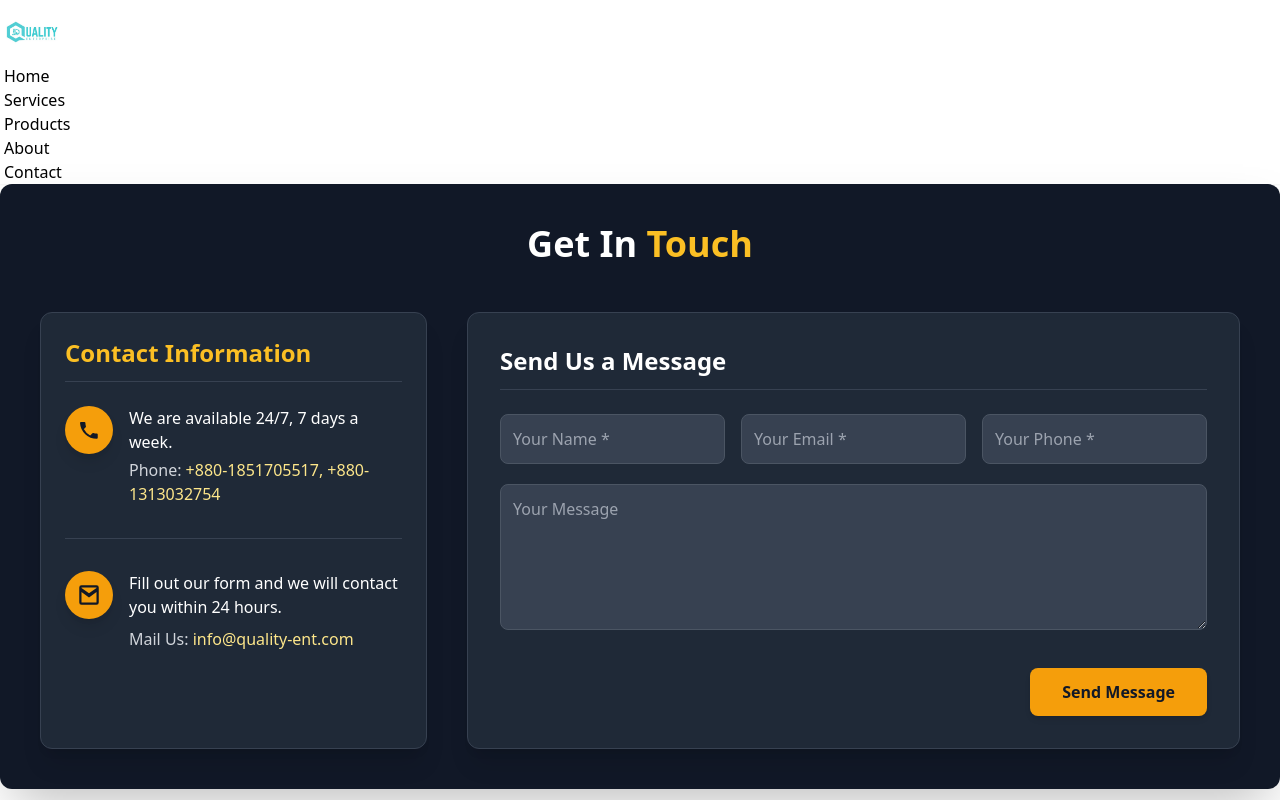
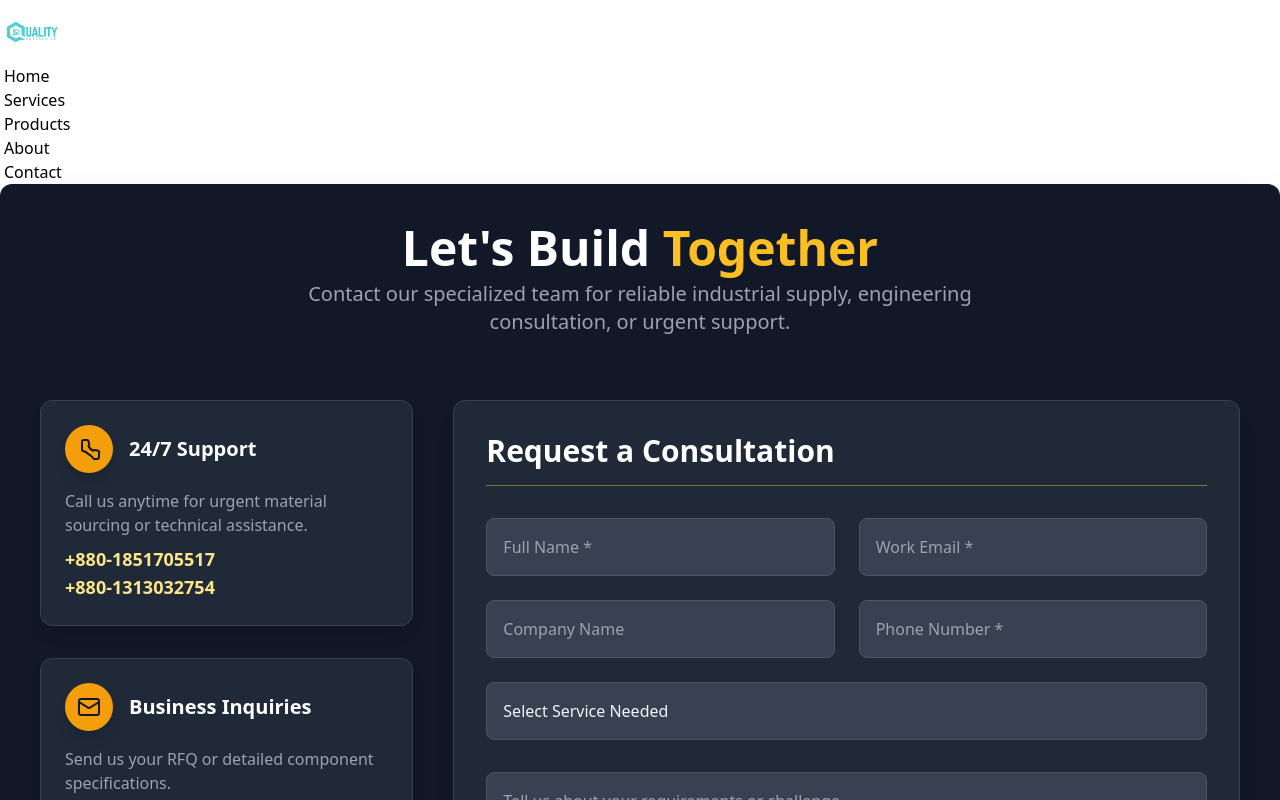
Before and after one commit to Mahin01/Quality_Enterprise, a React (Vite) app: page /contact in a window 1280 px wide. Shown: the top 800 px of the page. Built offline with nearby package versions, Linux system fonts and the light colour scheme.

Commit message:
Contact Page layout updated

```diff
--- a/src/Pages/Contact/Contact.jsx
+++ b/src/Pages/Contact/Contact.jsx
@@ -4,63 +4,106 @@ import { faPhone } from '@fortawesome/free-solid-svg-icons';
 import { faEnvelope } from '@fortawesome/free-regular-svg-icons';
 
 const Contact = () => {
+    // Lucide Phone icon (inline SVG)
+    const PhoneIcon = () => (
+        <svg xmlns="http://www.w3.org/2000/svg" width="24" height="24" viewBox="0 0 24 24" fill="none" stroke="currentColor" strokeWidth="2" strokeLinecap="round" strokeLinejoin="round" className="w-6 h-6 text-gray-900"><path d="M22 16.92v3a2 2 0 0 1-2 2h-3.34c-.2-.41-.5-.83-.91-1.29l-1.92-1.92a2 2 0 0 0-1.07-.63A17 17 0 0 0 5 13.5V5a2 2 0 0 1 2-2h3.18c.6 0 1.13.43 1.25 1.02l.74 3c.09.47-.05.98-.44 1.35l-.29.29a7.86 7.86 0 0 0 5.15 5.15l.29-.29c.37-.39.88-.53 1.35-.44l3 .74c.59.12 1.02.65 1.02 1.25z"/></svg>
+    );
+
+    // Lucide Mail icon (inline SVG)
+    const MailIcon = () => (
+        <svg xmlns="http://www.w3.org/2000/svg" width="24" height="24" viewBox="0 0 24 24" fill="none" stroke="currentColor" strokeWidth="2" strokeLinecap="round" strokeLinejoin="round" className="w-6 h-6 text-gray-900"><rect width="20" height="16" x="2" y="4" rx="2"/><path d="m22 7-8.97 5.7a1.94 1.94 0 0 1-2.06 0L2 7"/></svg>
+    );
+
+    // Lucide Map Pin icon (inline SVG)
+    const MapPinIcon = () => (
+        <svg xmlns="http://www.w3.org/2000/svg" width="24" height="24" viewBox="0 0 24 24" fill="none" stroke="currentColor" strokeWidth="2" strokeLinecap="round" strokeLinejoin="round" className="w-6 h-6 text-gray-900"><path d="M20 10c0 6-8 12-8 12s-8-6-8-12a8 8 0 0 1 16 0Z"/><circle cx="12" cy="10" r="3"/></svg>
+    );
+
+
     return (
         <section className="py-16 bg-gray-900 rounded-xl shadow-2xl p-6 md:p-10 max-w-7xl mx-auto">
-            <h2 className="text-4xl font-extrabold mb-12 text-center text-white">
-                Get In <span className="text-amber-400">Touch</span>
-            </h2>
-            <div className="flex flex-col lg:flex-row gap-10">
-                {/* Contact Info Card */}
-                <div className="lg:w-1/3 p-6 bg-gray-800 border border-gray-700 shadow-xl rounded-xl">
-                    <h3 className="text-2xl font-bold text-amber-400 mb-6 border-b border-gray-700 pb-3">Contact Information</h3>
+            <header className="text-center mb-16">
+                <h2 className="text-4xl md:text-5xl font-extrabold text-white mb-2">
+                    Let's Build <span className="text-amber-400">Together</span>
+                </h2>
+                <p className="text-lg md:text-xl text-gray-400 max-w-3xl mx-auto">
+                    Contact our specialized team for reliable industrial supply, engineering consultation, or urgent support.
+                </p>
+            </header>
 
-                    {/* Phone Section */}
-                    <div className="flex items-start space-x-4 mb-8">
-                        {/* Phone Icon (Amber accent) */}
-                        <div className="flex-shrink-0 bg-amber-500 p-3 rounded-full shadow-lg">
-                            <svg xmlns="http://www.w3.org/2000/svg" className="w-6 h-6 text-gray-900" fill="currentColor" viewBox="0 0 24 24">
-                                <path d="M6.62 10.79a15.053 15.053 0 006.59 6.59l2.2-2.2a1 1 0 01.93-.27 10.864 10.864 0 003.4.55 1 1 0 011 1v3.4a1 1 0 01-1 1A17.052 17.052 0 013 5a1 1 0 011-1h3.4a1 1 0 011 1c0 1.14.19 2.25.55 3.4a1 1 0 01-.27.93l-2.2 2.2a1 1 0 00-.26.26z"/>
-                            </svg>
+            <div className="grid grid-cols-1 lg:grid-cols-3 gap-10">
+
+                {/* Contact Information Column (1/3 width) */}
+                <div className="lg:col-span-1 space-y-8">
+
+                    {/* Phone Block */}
+                    <div className="p-6 bg-gray-800 border border-gray-700 rounded-xl shadow-lg">
+                        <div className="flex items-center space-x-4 mb-4">
+                            <div className="flex-shrink-0 bg-amber-500 p-3 rounded-full shadow-lg">
+                                <PhoneIcon />
+                            </div>
+                            <h3 className="text-xl font-bold text-white">24/7 Support</h3>
                         </div>
-                        <div className="text-gray-300">
-                            <p className="font-medium mb-1 text-white">We are available 24/7, 7 days a week.</p>
-                            <p>Phone: <span className="text-amber-200">+880-1851705517, +880-1313032754</span></p>
-                        </div>
+                        <p className="text-gray-400 mb-2">Call us anytime for urgent material sourcing or technical assistance.</p>
+                        <p className="text-lg font-semibold text-amber-200">+880-1851705517</p>
+                        <p className="text-lg font-semibold text-amber-200">+880-1313032754</p>
                     </div>
 
-                    {/* Divider Line */}
-                    <hr className="border-gray-700 mb-8" />
+                    {/* Email Block */}
+                    <div className="p-6 bg-gray-800 border border-gray-700 rounded-xl shadow-lg">
+                        <div className="flex items-center space-x-4 mb-4">
+                            <div className="flex-shrink-0 bg-amber-500 p-3 rounded-full shadow-lg">
+                                <MailIcon />
+                            </div>
+                            <h3 className="text-xl font-bold text-white">Business Inquiries</h3>
+                        </div>
+                        <p className="text-gray-400 mb-2">Send us your RFQ or detailed component specifications.</p>
+                        <a href="mailto:info@quality-ent.com" className="text-lg font-semibold text-amber-200 hover:text-amber-300 hover:underline transition">info@quality-ent.com</a>
+                    </div>
 
-                    {/* Email Section */}
-                    <div className="flex items-start space-x-4">
-                        {/* Email Icon (Amber accent) */}
-                        <div className="flex-shrink-0 bg-amber-500 p-3 rounded-full shadow-lg">
-                            <svg xmlns="http://www.w3.org/2000/svg" className="w-6 h-6 text-gray-900" fill="currentColor" viewBox="0 0 24 24">
-                                <path d="M2.25 4.5A2.25 2.25 0 0 1 4.5 2.25h15a2.25 2.25 0 0 1 2.25 2.25v15a2.25 2.25 0 0 1-2.25 2.25h-15A2.25 2.25 0 0 1 2.25 19.5v-15zM4.5 4.5v.42l7.5 5.28 7.5-5.28V4.5h-15zm15 15v-10.4l-7.5 5.28-7.5-5.28V19.5h15z"/>
-                            </svg>
+                    {/* Location Block (New Addition) */}
+                    <div className="p-6 bg-gray-800 border border-gray-700 rounded-xl shadow-lg">
+                        <div className="flex items-center space-x-4 mb-4">
+                            <div className="flex-shrink-0 bg-amber-500 p-3 rounded-full shadow-lg">
+                                <MapPinIcon />
+                            </div>
+                            <h3 className="text-xl font-bold text-white">Our Office</h3>
                         </div>
-                        <div className="text-gray-300">
-                            <p className="font-medium mb-2 text-white">Fill out our form and we will contact you within 24 hours.</p>
-                            <p>Mail Us: <a href="mailto:info@quality-ent.com" className="text-amber-200 hover:underline">info@quality-ent.com</a></p>
-                        </div>
+                        <p className="text-gray-400">
+                            Road 12, House 15/B, Block A,
+                            Dhaka 1209, Bangladesh
+                        </p>
+                        <a href="#" className="mt-4 block text-sm font-medium text-amber-500 hover:text-amber-400 hover:underline">View on Map (Placeholder)</a>
                     </div>
                 </div>
 
-                {/* Contact Form */}
-                <div className="lg:w-2/3 p-8 bg-gray-800 border border-gray-700 shadow-xl rounded-xl">
-                    <h3 className="text-2xl font-bold text-white mb-6 border-b border-gray-700 pb-3">Send Us a Message</h3>
-                    <form>
-                        <div className="grid grid-cols-1 sm:grid-cols-3 gap-4 mb-5">
-                            <input type="text" className="w-full p-3 rounded-lg bg-gray-700 text-gray-100 border border-gray-600 focus:border-amber-500 focus:ring focus:ring-amber-500/50 transition duration-150 placeholder-gray-400" placeholder="Your Name *" required />
-                            <input type="email" className="w-full p-3 rounded-lg bg-gray-700 text-gray-100 border border-gray-600 focus:border-amber-500 focus:ring focus:ring-amber-500/50 transition duration-150 placeholder-gray-400" placeholder="Your Email *" required />
-                            <input type="tel" className="w-full p-3 rounded-lg bg-gray-700 text-gray-100 border border-gray-600 focus:border-amber-500 focus:ring focus:ring-amber-500/50 transition duration-150 placeholder-gray-400" placeholder="Your Phone *" required />
+                {/* Contact Form Column (2/3 width) */}
+                <div className="lg:col-span-2 p-8 bg-gray-800 border border-gray-700 shadow-xl rounded-xl">
+                    <h3 className="text-2xl md:text-3xl font-bold text-white mb-8 border-b border-amber-400/50 pb-4">Request a Consultation</h3>
+                    <form onSubmit={(e) => e.preventDefault()}>
+                        <div className="grid grid-cols-1 sm:grid-cols-2 gap-6 mb-6">
+                            <input type="text" className="w-full p-4 rounded-lg bg-gray-700 text-gray-100 border border-gray-600 focus:border-amber-500 focus:ring-2 focus:ring-amber-500/50 transition duration-150 placeholder-gray-400 text-base" placeholder="Full Name *" required />
+                            <input type="email" className="w-full p-4 rounded-lg bg-gray-700 text-gray-100 border border-gray-600 focus:border-amber-500 focus:ring-2 focus:ring-amber-500/50 transition duration-150 placeholder-gray-400 text-base" placeholder="Work Email *" required />
+                            <input type="text" className="w-full p-4 rounded-lg bg-gray-700 text-gray-100 border border-gray-600 focus:border-amber-500 focus:ring-2 focus:ring-amber-500/50 transition duration-150 placeholder-gray-400 text-base" placeholder="Company Name" />
+                            <input type="tel" className="w-full p-4 rounded-lg bg-gray-700 text-gray-100 border border-gray-600 focus:border-amber-500 focus:ring-2 focus:ring-amber-500/50 transition duration-150 placeholder-gray-400 text-base" placeholder="Phone Number *" required />
                         </div>
                         <div className="mb-8">
-                            <textarea className="w-full p-3 rounded-lg bg-gray-700 text-gray-100 border border-gray-600 focus:border-amber-500 focus:ring focus:ring-amber-500/50 transition duration-150 placeholder-gray-400" placeholder="Your Message" rows={5}></textarea>
+                            {/* Note: Added appearance-none to fix select styling issues on some browsers */}
+                            <select className="w-full p-4 rounded-lg bg-gray-700 text-gray-100 border border-gray-600 focus:border-amber-500 focus:ring-2 focus:ring-amber-500/50 transition duration-150 text-base appearance-none" defaultValue="">
+                                <option value="" disabled>Select Service Needed</option>
+                                <option value="supply">Industrial Equipment Supply</option>
+                                <option value="engineering">Engineering Consultation</option>
+                                <option value="maintenance">Maintenance & Modification</option>
+                                <option value="calibration">Calibration & Compliance</option>
+                                <option value="other">Other Inquiry</option>
+                            </select>
+                        </div>
+                        <div className="mb-8">
+                            <textarea className="w-full p-4 rounded-lg bg-gray-700 text-gray-100 border border-gray-600 focus:border-amber-500 focus:ring-2 focus:ring-amber-500/50 transition duration-150 placeholder-gray-400 text-base" placeholder="Tell us about your requirements or challenge..." rows={6}></textarea>
                         </div>
                         <div className="text-right">
-                            <button type="submit" className='px-8 py-3 bg-amber-500 text-gray-900 font-bold rounded-lg hover:bg-amber-400 transition-colors duration-200 shadow-md'>
-                                Send Message
+                            <button type="submit" className='px-10 py-4 bg-amber-500 text-gray-900 font-extrabold rounded-lg hover:bg-amber-400 transition-colors duration-200 shadow-xl text-lg tracking-wider transform hover:scale-[1.02]'>
+                                Submit Inquiry
                             </button>
                         </div>
                     </form>
@@ -70,5 +113,4 @@ const Contact = () => {
     );
 };
 
-
 export default Contact;
```
